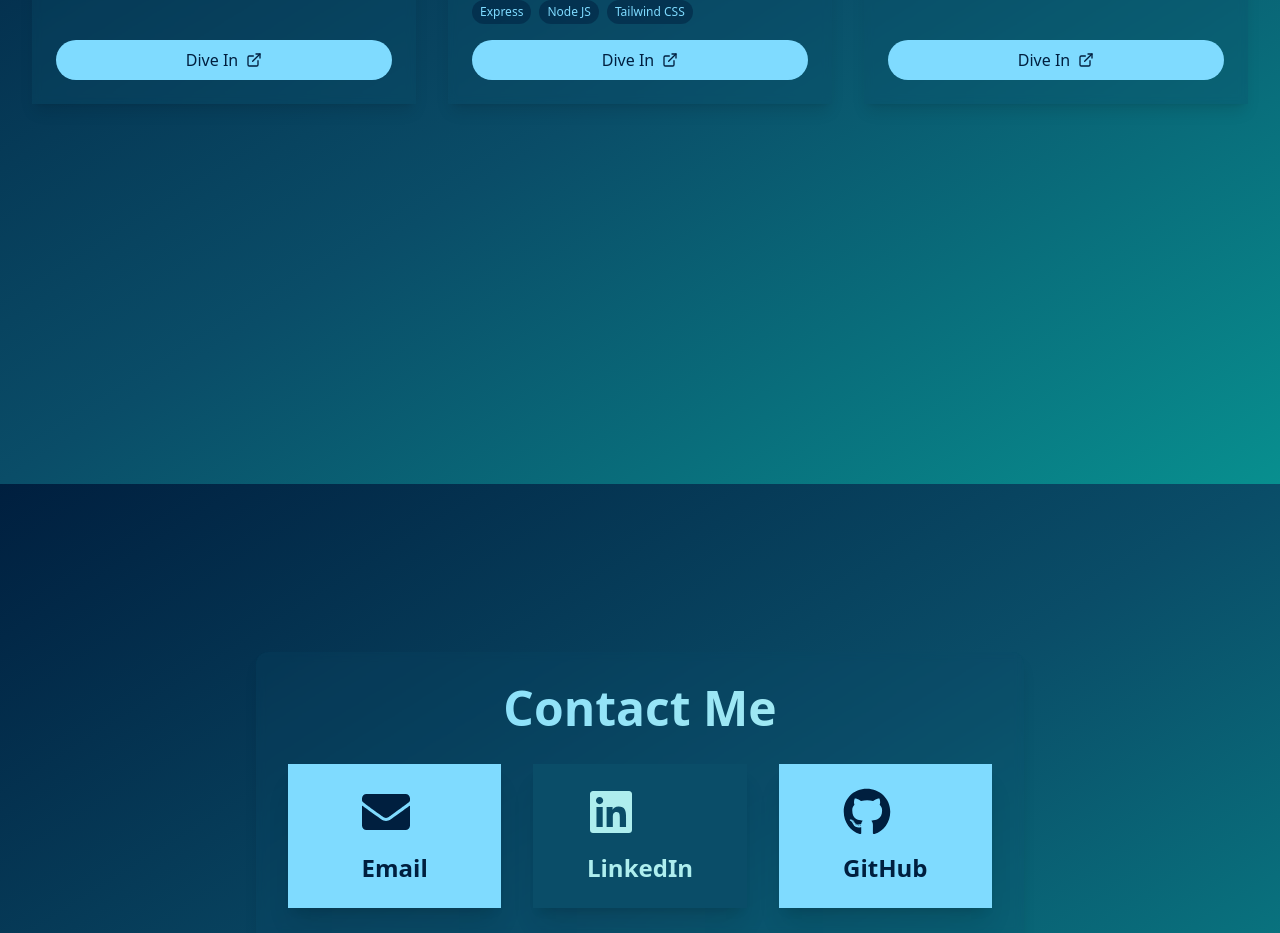
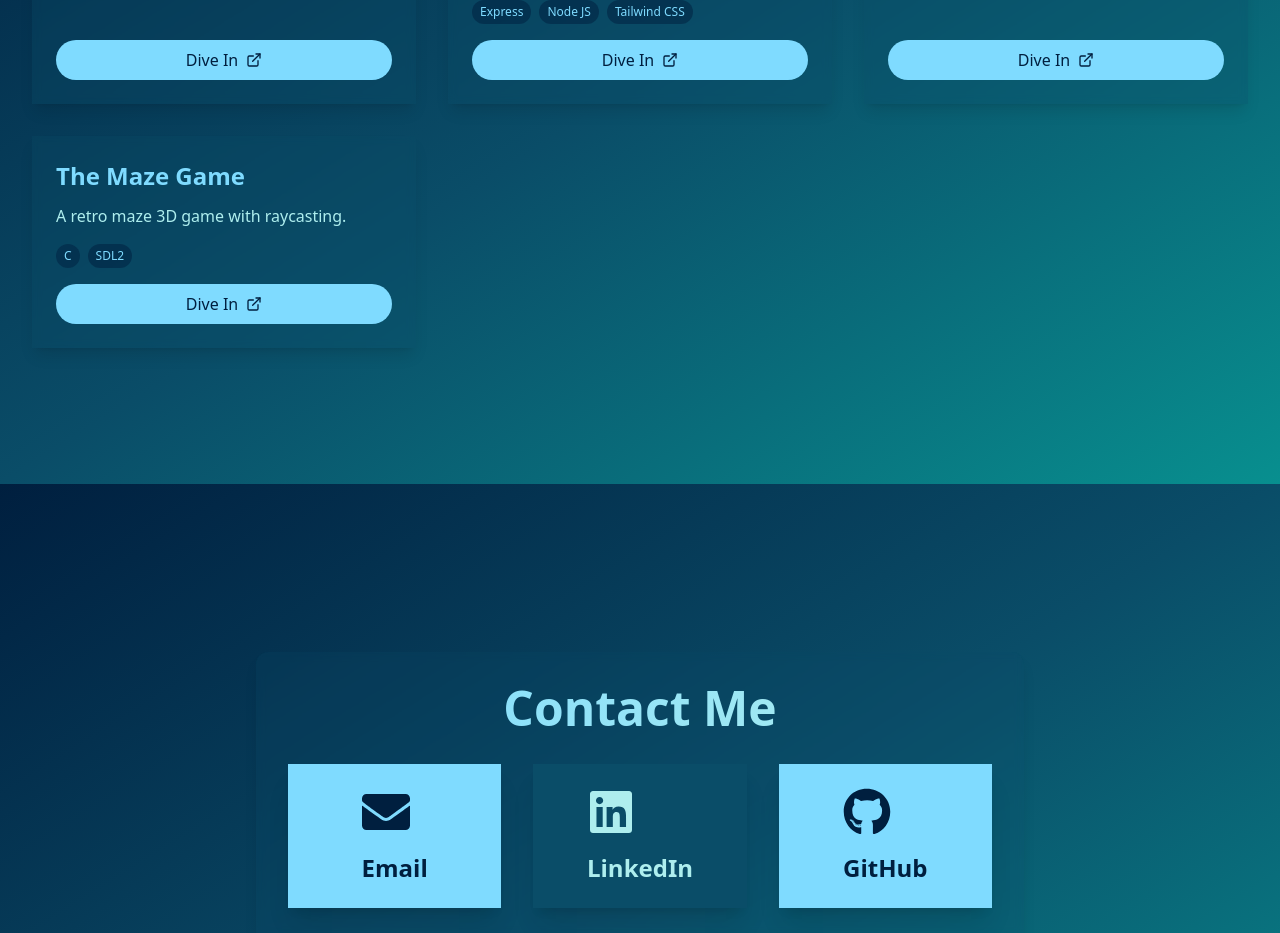
Before and after one commit to O-G-W-A-L/hunter, a React (Vite) app: page / in a window 1280 px wide. Shown: the part 2816-3749 px from the top of the page. Built offline with nearby package versions, Linux system fonts and the light colour scheme.

Commit message:
retro game

```diff
--- a/src/pages/Projects.jsx
+++ b/src/pages/Projects.jsx
@@ -20,6 +20,12 @@ const projects = [
     description: "A browser extension for managing tabs and improving your browsing experience.",
     link: "https://github.com/O-G-W-A-L/TabSmart.git",
     tags: ["Chrome Extension", "JavaScript", "Browser API"]
+  },
+  {
+    name: "The Maze Game",
+    description: "A retro maze 3D game with raycasting.",
+    link: "https://github.com/O-G-W-A-L/the-maze_project.git",
+    tags: ["C", "SDL2"]
   },
 ];
 
```
Also changed, not shown: 1 other file (tests, documents, lock files or other folders).
